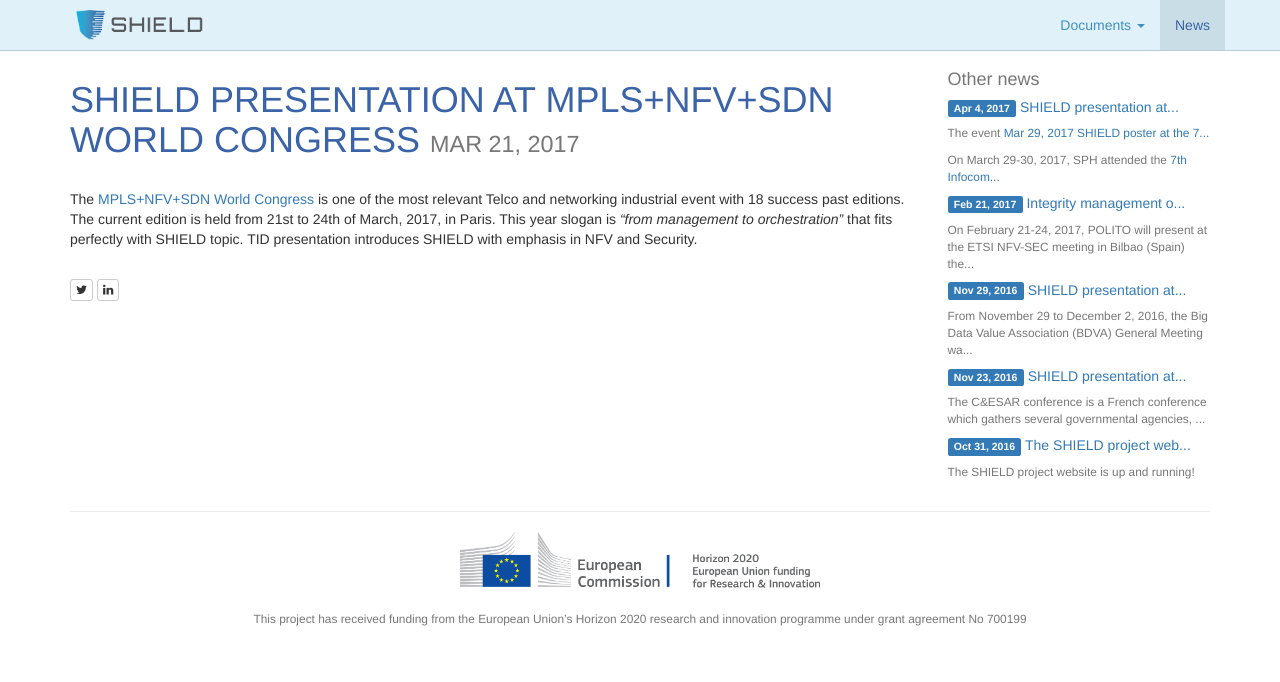
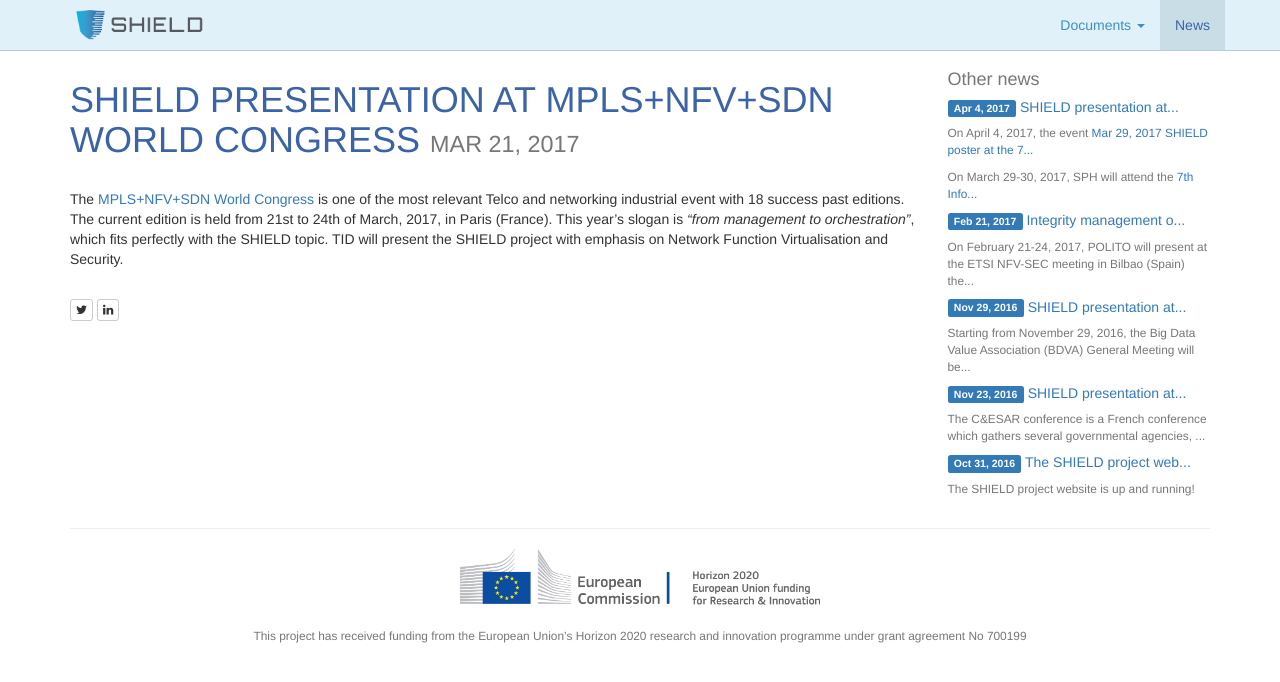
Before and after one commit to torsec/shield-h2020, a Jekyll site: the page built from _news/2017-03-21-presentation-mpls-nfv-sdn-world-congress.md, in a window 1280 px wide. Shown: the top 682 px of the page. Built offline with Jekyll 4.4.1, drawn with Linux system fonts in a browser that asks for light colours; comment, search, counter and statistics services are not loaded.

Commit message:
Minor fixes to news content

```diff
--- a/_news/2016-11-23-presentation-cesar.md
+++ b/_news/2016-11-23-presentation-cesar.md
@@ -3,6 +3,11 @@
 layout: news
 ---
 
-The C&ESAR conference is a French conference which gathers several governmental agencies, industrial leaders and academic researchers across the country. The 2016 edition focused on IoT security and was held in Rennes (France). On November 23, 2016, the SHIELD project was presented as a security solution for IoT objects on the network, permitting to secure the IoT fleets in particular.
+The C&ESAR conference is a French conference which gathers several
+governmental agencies, industrial leaders, and academic researchers across the
+country. The 2016 edition will be focused on IoT security and it will be held
+in Rennes (France). On November 23, 2016, HPELB will present the SHIELD
+project as a security solution for IoT objects on the network, permitting to
+secure the IoT fleets in particular.
 
 [1]: https://www.cesar-conference.org/
--- a/_news/2016-11-29-presentation-bdva-2016.md
+++ b/_news/2016-11-29-presentation-bdva-2016.md
@@ -3,4 +3,7 @@
 layout: news
 ---
 
-From November 29 to December 2, 2016, the Big Data Value Association (BDVA) General Meeting was held in Valencia (Spain). The SHIELD project was presented with emphasis on cybersecurity and Big Data.
+Starting from November 29, 2016, the Big Data Value Association (BDVA)
+General Meeting will be held in Valencia (Spain). The SHIELD project will be
+presented on this occasion, with special emphasis on cybersecurity and Big
+Data.
--- a/_news/2017-03-21-presentation-mpls-nfv-sdn-world-congress.md
+++ b/_news/2017-03-21-presentation-mpls-nfv-sdn-world-congress.md
@@ -3,6 +3,12 @@
 layout: news
 ---
 
-The [MPLS+NFV+SDN World Congress][1] is one of the most relevant Telco and networking industrial event with 18 success past editions. The current edition is held from 21st to 24th of March, 2017, in Paris. This year slogan is *"from management to orchestration"* that fits perfectly with SHIELD topic. TID presentation introduces SHIELD with emphasis in NFV and Security.
+The [MPLS+NFV+SDN World Congress][1] is one of the most relevant Telco and
+networking industrial event with 18 success past editions. The current edition
+is held from 21st to 24th of March, 2017, in Paris (France). This year's
+slogan is *"from management to orchestration"*, which fits perfectly with the
+SHIELD topic.
+TID will present the SHIELD project with emphasis on Network Function
+Virtualisation and Security.
 
 [1]: http://www.uppersideconferences.com/mpls-sdn-nfv/
--- a/_news/2017-03-29-poster-infocom-security-2017.md
+++ b/_news/2017-03-29-poster-infocom-security-2017.md
@@ -2,6 +2,7 @@
 title: SHIELD poster at the 7th Infocom Security conference
 layout: news
 ---
-On March 29-30, 2017, SPH attended the [7th Infocom Security][1] conference in Athens (Greece) and presented a poster about the SHIELD project.
+On March 29-30, 2017, SPH will attend the [7th Infocom Security][1] conference
+in Athens (Greece) and will present the SHIELD project with a poster.
 
 [1]: http://www.infocomsecurity.gr/en/
```
Also changed, not shown: _news/2017-04-04-presentation-cts-2017.md (+4 -1 lines).
